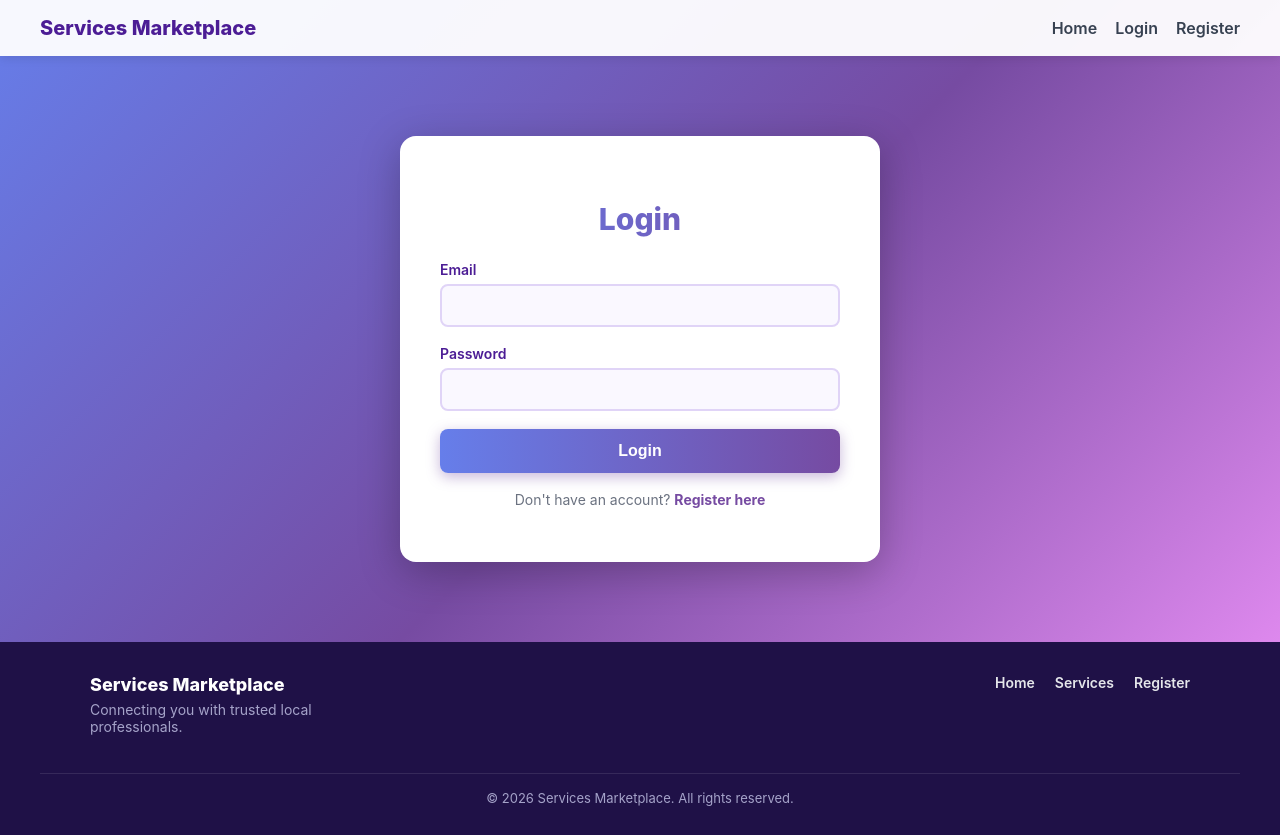
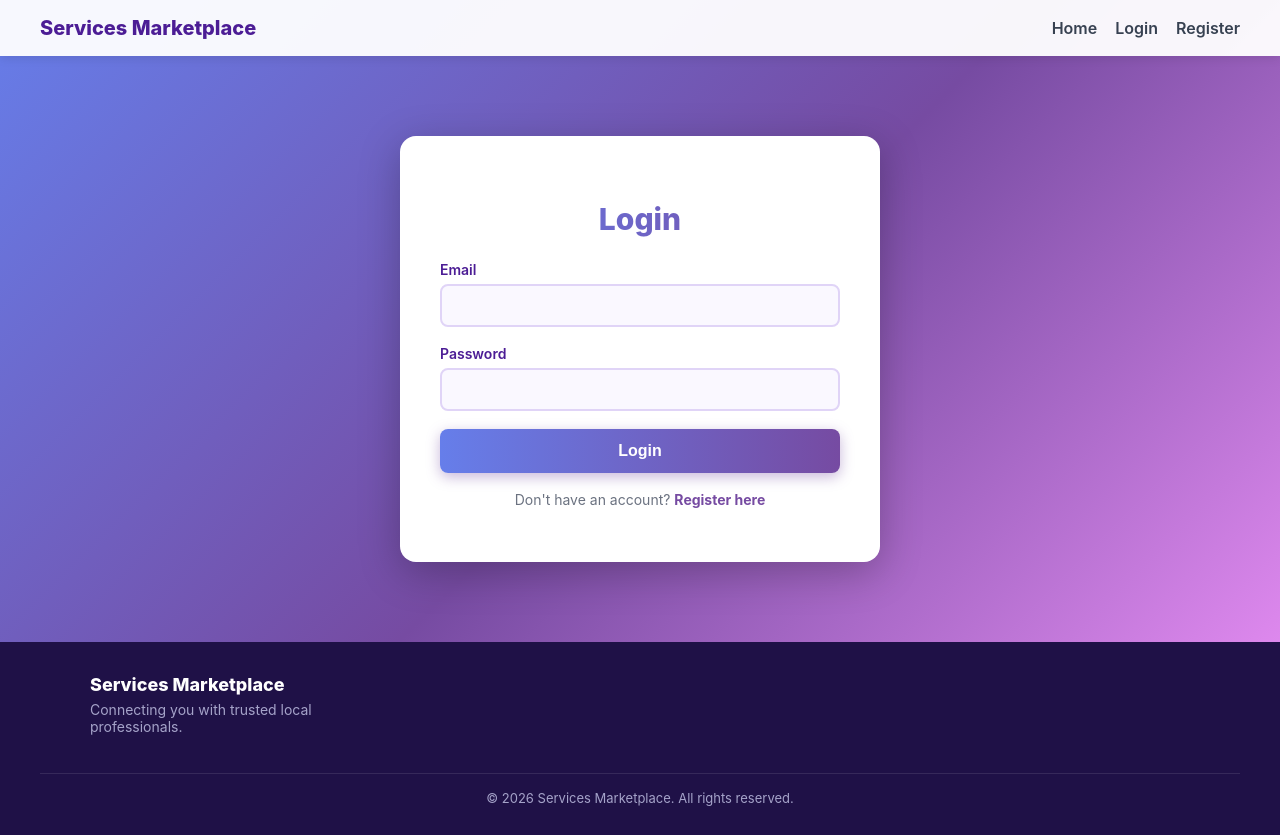
Before and after one commit to Lakshmireeddy93/Services-Marketplace-Booking-Application, a React (Create React App) app in the folder frontend/: page /login in a window 1280 px wide. Built offline with nearby package versions, Linux system fonts and the light colour scheme.

Commit message:
Updated footer and toast components

```diff
--- a/frontend/src/components/Footer.jsx
+++ b/frontend/src/components/Footer.jsx
@@ -8,11 +8,6 @@ function Footer() {
           <span>Services Marketplace</span>
           <p>Connecting you with trusted local professionals.</p>
         </div>
-        <div className="footer-links">
-          <a href="/">Home</a>
-          <a href="/services">Services</a>
-          <a href="/register">Register</a>
-        </div>
       </div>
       <p className="footer-copyright">
         &copy; {new Date().getFullYear()} Services Marketplace. All rights reserved.
--- a/frontend/src/components/Toast.jsx
+++ b/frontend/src/components/Toast.jsx
@@ -1,6 +1,17 @@
+import { useEffect } from "react";
 import "../styles/Toast.css";
 
 function Toast({ message, type = "success", onClose }) {
+  useEffect(() => {
+    if (!message) return;
+
+    const timer = setTimeout(() => {
+      onClose();
+    }, 1000);
+
+    return () => clearTimeout(timer);
+  }, [message, onClose]);
+
   if (!message) return null;
 
   return (
```
